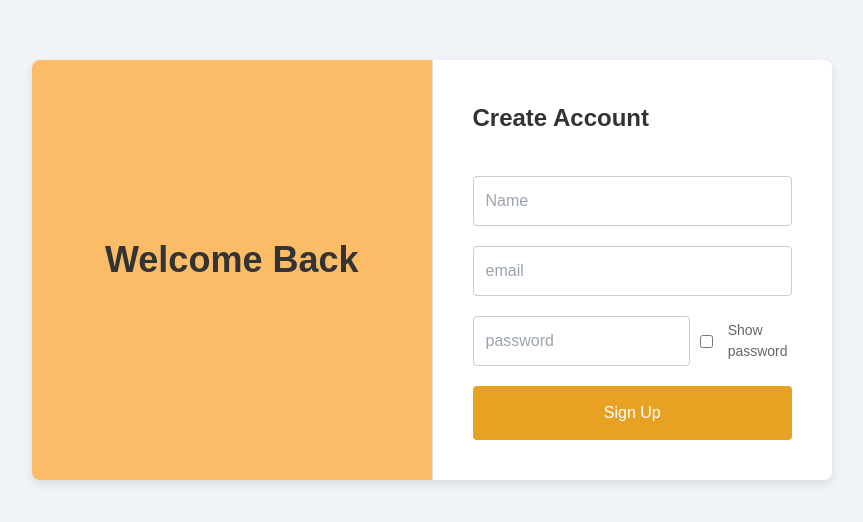
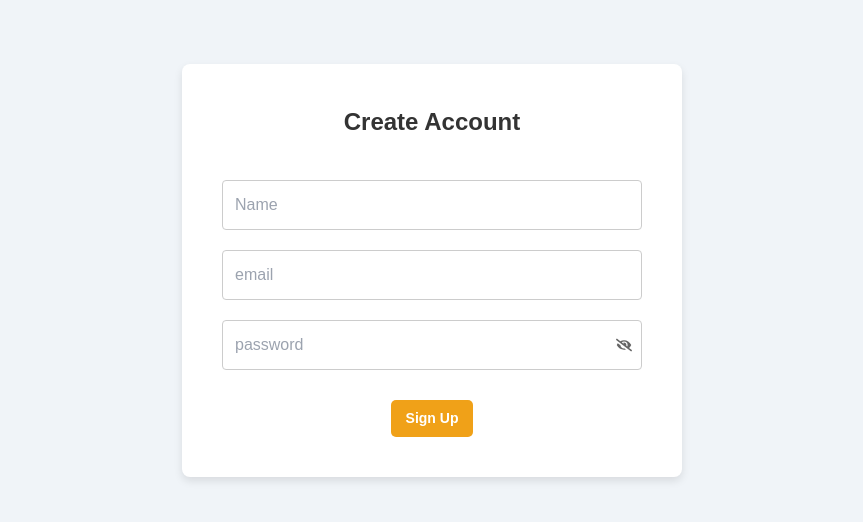
Before and after one commit to shah672/healdoc.ai_safeVer, a Next.js app: page /SignUp/signup in a window 1280 px wide. Shown: the part 130-652 px from the top of the page, without its empty margins (208-1071 px from the left). Built offline with nearby package versions, Linux system fonts and the light colour scheme.

Commit message:
23/6/24 commits

```diff
--- a/pages/DummyProto/DummyProto.jsx
+++ b/pages/DummyProto/DummyProto.jsx
@@ -109,7 +109,7 @@ const DummyProto = ({workflows = []}) => {
           <div className="nav-section end-section">
             <Link legacyBehavior href="../Ready/ready">
               <a><button className="button">
-                <span className="button-content"> All Workflows+ </span>
+                <span className="button-content"> + All Workflows </span>
               </button></a>
             </Link>
           </div>
@@ -125,8 +125,12 @@ const DummyProto = ({workflows = []}) => {
               Recent</button>
           </div>
           <div className="browse-container">
-            <button className="browseButton"><GoWorkflow style={{ marginRight: '8px' }} />
-              Browse Workflow Library</button>
+            <button className="browseButton">
+                <span className="browseButtonContent">
+                    <GoWorkflow className="icon" />
+                    Browse Workflow Library
+                </span>
+            </button>
           </div>
         </nav>
       </div>
--- a/pages/SignUp/signup.module.css
+++ b/pages/SignUp/signup.module.css
@@ -6,7 +6,6 @@
 	height: 100vh;
 	background-color: #f0f4f8;
 	font-family: Arial, sans-serif;
-
 }
 
 .signupFormContainer {
@@ -16,20 +15,18 @@
 	box-shadow: 0 4px 8px rgba(0, 0, 0, 0.1);
 	border-radius: 8px;
 	overflow: hidden;
-	width: 800px;
+	width: 500px;
 	margin: 20px;
 }
 
 .left {
 	flex: 1;
-	background-color: #f7f9fc;
 	padding: 40px;
 	border-right: 1px solid #ddd;
 	display: flex;
 	flex-direction: column;
 	align-items: center;
 	justify-content: center;
-	background-color: #fabc66;
 }
 
 .left h1 {
@@ -49,12 +46,14 @@
 	margin-bottom: 20px;
 	color: #333;
 	font-weight: bold;
+	text-align: center; /* Center text horizontally */
 }
 
 .formContainer {
 	display: flex;
 	flex-direction: column;
 	gap: 20px;
+	align-items: center; /* Center align the form items */
 }
 
 .inputsign {
@@ -70,6 +69,8 @@
 	display: flex;
 	align-items: center;
 	gap: 10px;
+	position: relative;
+	width: 100%; /* Ensure it takes full width */
 }
 
 .passwordContainer label {
@@ -77,14 +78,39 @@
 	color: #666;
 }
 
-  .passwordContainer input[type="checkbox"] {
-	margin-right: 5px;
+.eyeIcon {
+	position: absolute;
+	right: 10px; /* Adjust as needed */
+	top: 50%; /* Align vertically center */
+	transform: translateY(-50%);
+	cursor: pointer;
+	color: #666;
+}
+
+.signin_btnz {
+	border: none;
+	outline: none;
+	padding: 8px 15px; /* Reduced padding */
+	border-radius: 5px;
+	background-color: #f0a118;
+	color: #fff;
+	font-weight: bold;
+	font-size: 14px;
+	cursor: pointer;
+	transition: background-color 0.3s, transform 0.3s;
+	margin-top: 10px; /* Reduced margin-top */
+	width: auto; /* Make width auto to fit content */
+}
+
+.letstry {
+	color: orange;
+	background-color: #f0a118;
 }
 
 .greenBtn {
 	background-color: #e7a223;
 	color: white;
-	padding: 15px 20px;
+	padding: 10px 15px;
 	border: none;
 	border-radius: 4px;
 	cursor: pointer;
--- a/pages/SignUp/signup.tsx
+++ b/pages/SignUp/signup.tsx
@@ -107,6 +107,9 @@
 import { useState } from "react";
 import { useRouter } from "next/navigation";
 import styles from './signup.module.css'; // Import your CSS module
+import { FaEye, FaEyeSlash } from 'react-icons/fa';
+
+
 
 
 const Signup = () => {
@@ -151,12 +154,9 @@ const Signup = () => {
   return (
     <div className={styles.signupContainer}>
       <div className={styles.signupFormContainer}>
-        <div className={styles.left}>
-          <h1>Welcome Back</h1>
-        </div>
         <div className={styles.right}>
           <form className={styles.formContainer} onSubmit={handleSubmit}>
-            <h1>Create Account</h1>
+            <h1 className={styles.createStyle}>Create Account</h1>
             <input
               type="text"
               placeholder="Name"
@@ -185,21 +185,23 @@ const Signup = () => {
                 required
                 className={styles.inputsign}
               />
-              <input
-                type="checkbox"
-                id="show_password"
-                onChange={() => setShowPassword(!showPassword)}
-              />
-              <label htmlFor="show_password">Show password</label>
+              <span
+                className={styles.eyeIcon}
+                onClick={() => setShowPassword(!showPassword)}
+              >
+                {showPassword ? <FaEye /> : <FaEyeSlash />}
+              </span>
             </div>
+
             {error && <p style={{ color: 'red' }}>{error}</p>}
-            <button type="submit" className={styles.greenBtn}>
+            <button type="submit" className={styles.signin_btnz}>
               Sign Up
             </button>
           </form>
         </div>
       </div>
-    </div>
+  </div>
+
   );
 };
 
--- a/pages/newLogin/newLogin.module.css
+++ b/pages/newLogin/newLogin.module.css
@@ -28,6 +28,11 @@
 	border-top-left-radius: 10px;
 	border-bottom-left-radius: 10px;
 	padding: 30px;
+  }
+
+  .left h1 {
+	color: #333;
+	font-weight: bold;
   }
 
   .form_container {
@@ -152,11 +157,30 @@
   }
 
   .password_container {
+	display: flex; /* Ensures both input and icon are in a row */
+	align-items: center; /* Vertically center items */
 	position: relative;
 	margin-bottom: 20px;
 	width: 100%;
 	max-width: 400px;
   }
+
+  /* .inputaa {
+	flex: 1;
+	padding: 10px;
+	border: 1px solid #ccc;
+	border-radius: 4px;
+	font-size: 16px;
+  }
+   */
+  .eyeIcon {
+	position: absolute;
+	right: 10px; /* Adjust as needed */
+	cursor: pointer;
+	padding: 10px;
+	color: #666;
+  }
+
 
   .show-password {
 	display: block;
--- a/pages/newLogin/newLogin.tsx
+++ b/pages/newLogin/newLogin.tsx
@@ -3,6 +3,7 @@ import { useRouter } from "next/router";
 import Link from "next/link";
 import { signIn } from "next-auth/react";
  import styles from "./newLogin.module.css";
+ import { FaEye, FaEyeSlash } from 'react-icons/fa';
 
 const Login = () => {
   const [error, setError] = useState<string>("");
@@ -64,12 +65,12 @@ const Login = () => {
                 required
                 className={styles.inputaa}
               />
-              <input
-                type="checkbox"
-                id="show_password"
-                onChange={() => setShowPassword(!showPassword)}
-              />
-              <label htmlFor="show_password">Show password</label>
+               <span
+                  className={styles.eyeIcon}
+                  onClick={() => setShowPassword(!showPassword)}
+                >
+                  {showPassword ? <FaEye /> : <FaEyeSlash />}
+                </span>
             </div>
 
             {error && <div className={styles.input}>{error}</div>}
@@ -80,7 +81,7 @@ const Login = () => {
         </div>
         <div className={styles.rightyea}>
           <h1>New Here?</h1>
-          <p className={styles.subtitle}>Create an account to get started</p>
+          {/* <p className={styles.subtitle}>Create an account to get started</p> */}
           <Link href="../SignUp/signup">
             <button className={styles.white_btn}>Sign Up</button>
           </Link>
--- a/styles/DummyProto.css
+++ b/styles/DummyProto.css
@@ -360,12 +360,6 @@
     align-items: center; /* Align items vertically */
 }
 
-.browse-container {
-    display: flex;
-    gap: 10px;
-    align-items: center; /* Align items vertically */
-	justify-content: flex-start;
-}
 
 .recommendedButton {
     padding: 10px 20px;
@@ -420,6 +414,13 @@
     color: #131516; /* Darker shade when active */
 }
 
+.browse-container {
+    display: flex;
+    gap: 10px;
+    align-items: center; /* Align items vertically */
+    justify-content: flex-start;
+}
+
 .browseButton {
     padding: 10px 25px; /* Adjust padding as needed */
     border: 1px solid #ccc; /* Add border */
@@ -427,7 +428,18 @@
     background-color: transparent; /* Set background color */
     color: #333; /* Set text color */
     font-size: 16px; /* Set font size */
+    display: flex; /* Ensure the button content is flex */
+    align-items: center; /* Align items vertically within the button */
+    gap: 10px; /* Add gap between icon and text */
 }
+
+.browseButtonContent {
+    display: flex;
+    align-items: center;
+    gap: 10px; /* Ensure there is spacing bet
+
+
+
 
 
 .icon {
@@ -488,112 +500,13 @@
 		color: #333;
 		font-weight: 600;
 		text-transform: uppercase;
+		text-decoration: none; /* Ensure headers are not underlined */
 	}
 
 	.table td {
 		background-color: #ffffff;
-	  }
-
-	  /* Add hover effect for rows */
-	  .table tr:hover {
-		background-color: #eea264; /* Change to desired hover color */
-		cursor: pointer; /* Change cursor to pointer */
 		text-decoration: underline; /* Add underline to mimic hyperlink */
 	}
-
-
-	  /* .table tbody tr:hover {
-		background-color: #f1f1f1;
-	  }
-
-	  .table tbody tr:nth-child(even) {
-		background-color: #f9f9f9;
-	  }
-
-
-
-	  .table th .top-header, .table th .bottom-header {
-		padding: 8px 0;
-		text-align: center;
-	  } */
-
-
-
-	  /* .table-container {
-		margin-left: 19.5rem;
-		margin-right: 0.5%;
-		padding: 20px;
-		background-color: #f9f9f9;
-		border-radius: 8px;
-		box-shadow: 0 4px 8px rgba(0, 0, 0, 0.1);
-		height: 500px;
-	}
-
-	.table-wrapper {
-		overflow-x: auto;
-	}
-
-	.table {
-		width: 100%;
-		border-collapse: collapse;
-		margin: 20px 0;
-		font-size: 16px;
-		text-align: left;
-	}
-
-	.table th,
-	.table td {
-		padding: 12px 15px;
-		border: 1px solid #ddd;
-		background-color: #fff;
-		font-size: 14px;
-		text-align: left;
-	}
-
-	.table th {
-		background-color: #f0f4f8;
-		color: #333;
-		font-weight: 600;
-		text-transform: uppercase;
-	}
-
-	.table td {
-		background-color: #ffffff;
-	}
-
-	.table tbody tr {
-		cursor: pointer;
-		transition: background-color 0.3s ease;
-	}
-
-	.table tbody tr:hover {
-		background-color: #f1f1f1;
-	}
-
-	.table tbody tr a {
-		display: block;
-		padding: 12px 15px;
-		text-decoration: none;
-		color: inherit;
-	}
-
-	.table tbody tr a:hover {
-		background-color: #e0e0e0;
-		text-decoration: none;
-		color: #333;
-	}
-
-	/* Adjustments for top and bottom headers
-	.table th .top-header,
-	.table th .bottom-header {
-		padding: 8px 0;
-		text-align: center;
-	} */
-
-
-
-
-
 
 
 
```
Also changed, not shown: pages/Ready/ready.module.css (+107 -39 lines), pages/Ready/ready.tsx (+71 -5 lines). Lines whose indentation alone changed are shown as unchanged.
